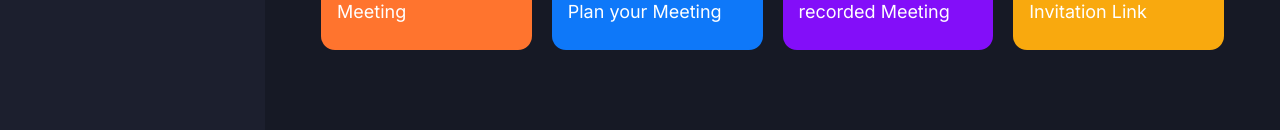
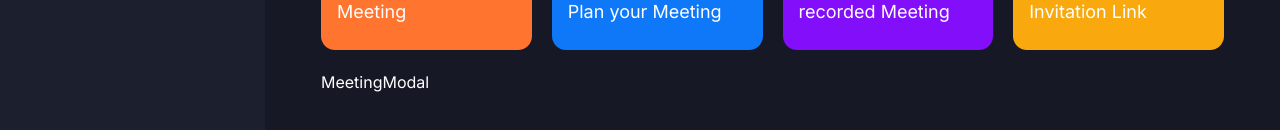
Before and after one commit to sarweshwaran-rs/Next_JS_Video_Conferencing_Application, a Next.js app: page / in a window 1280 px wide. Shown: the part 662-792 px from the top of the page. Built offline with nearby package versions, Linux system fonts and the light colour scheme; no server answers.

Commit message:
Created the button for instant meeting

```diff
--- a/components/ui/MeetingList.tsx
+++ b/components/ui/MeetingList.tsx
@@ -1,19 +1,24 @@
 import React, { useState } from 'react'
 import HomeCard from './HomeCard'
 import { useRouter } from 'next/navigation'
+import MeetingModal from '../MeetingModal';
 
 const MeetingList = () => {
 
     const router = useRouter();
 
     const [meetingState, setMeetingState] = useState<'isScheculeMeeting' | 'isJoinMeeting' | 'isInstantMeeting' | undefined>()
+
+    const createMeeting = () => {
+
+    }
     return (
         <section className='grid grid-cols-1 gap-5 md:grid-cols-2 xl:grid-cols-4'>
             <HomeCard
                 img='/icons/add-meeting.svg'
                 title='New Meeting'
                 description='Start an Instant Meeting'
-                handleClick={() => setMeetingState('isJoinMeeting')}
+                handleClick={() => setMeetingState('isInstantMeeting')}
                 className='bg-orange-1'
             />
             <HomeCard
@@ -34,8 +39,17 @@
                 img='/icons/join-meeting.svg'
                 title='Join Meeting'
                 description='Join Via Meeting Invitation Link'
-                handleClick={() => setMeetingState('isInstantMeeting')}
+                handleClick={() => setMeetingState('isJoinMeeting')}
                 className='bg-yellow-1'
+            />
+
+            <MeetingModal
+                isOpen={meetingState === 'isInstantMeeting'}
+                onClose = {() => setMeetingState(undefined)}
+                title = "Start an Instant Meeting"
+                className = "text-center"
+                buttonText = "Start Meeting"
+                handleClick = {createMeeting}
             />
         </section>
     )
```
